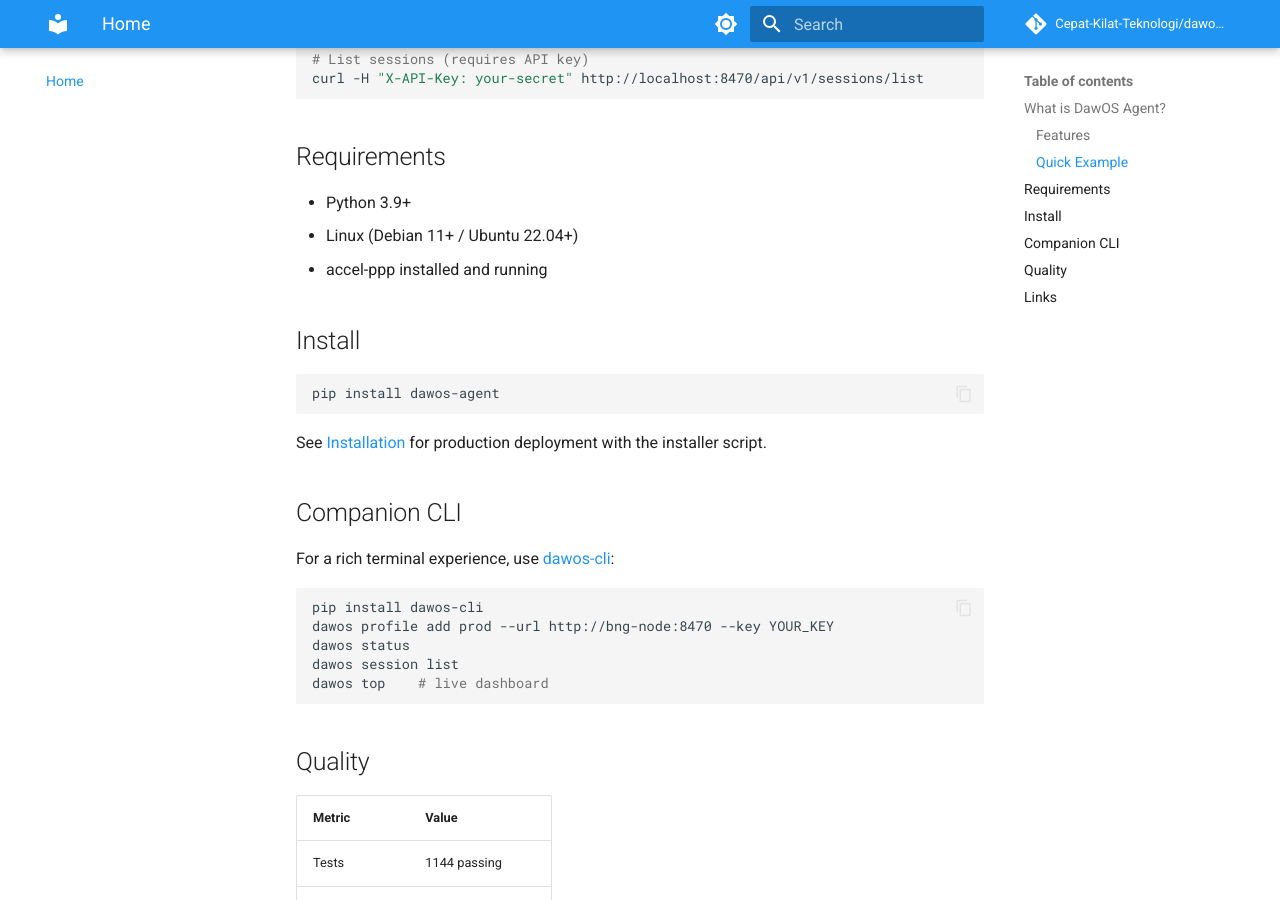
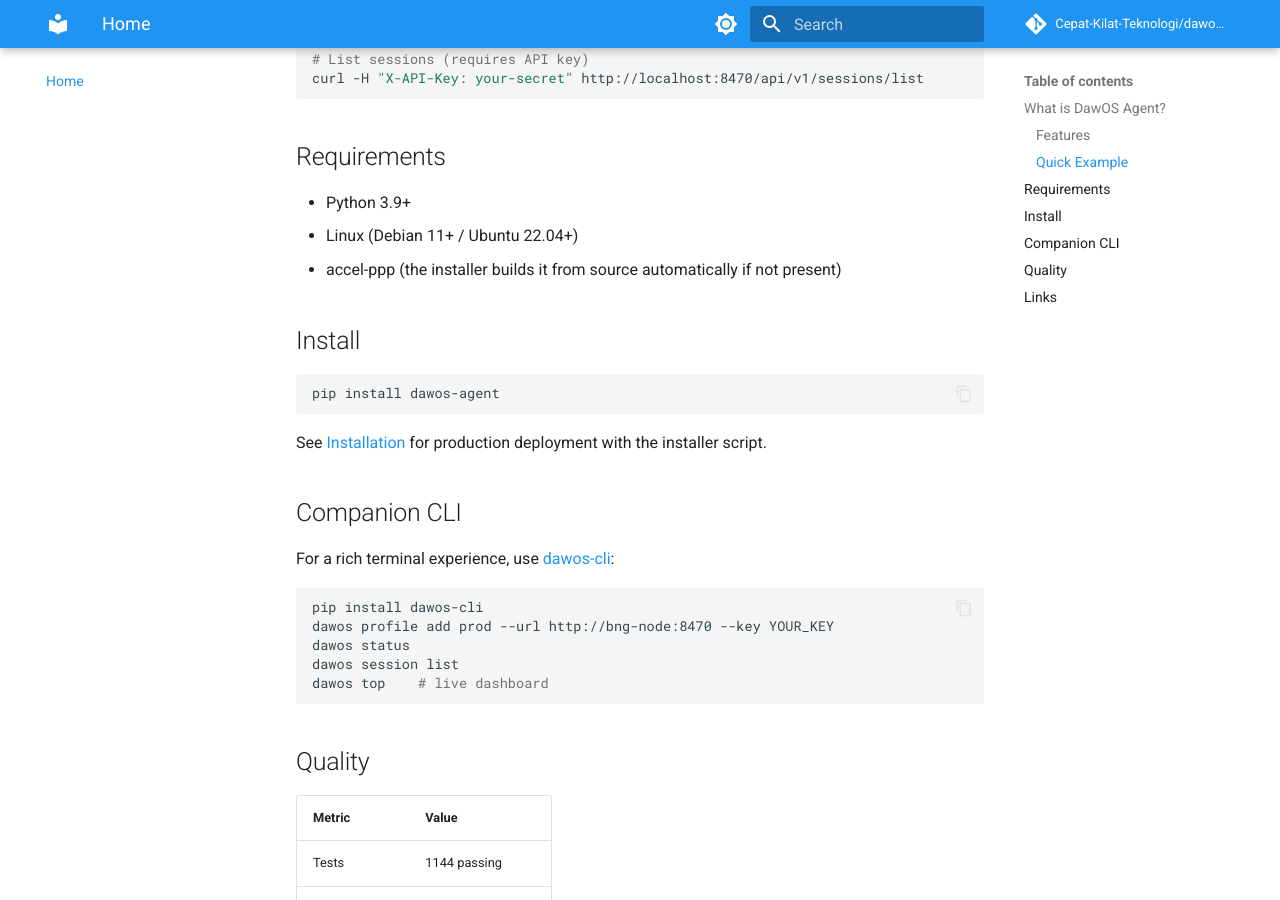
Before and after one commit to Cepat-Kilat-Teknologi/dawos-agent, an MkDocs documentation site: the page built from docs/index.md, in a window 1280 px wide and 900 px high, scrolled down 1224 px. Built offline with MkDocs 1.6.1 and Material for MkDocs 9.7.7, drawn with Linux system fonts in a browser that asks for light colours; comment, search, counter and statistics services are not loaded.

Commit message:
docs: update version references and prerequisites for v0.3.3
- Update health endpoint example responses from 0.3.2 to 0.3.3
  in API reference and monitoring guide
- Fix installer banner version from 0.1.0 to 0.3.3
- Clarify accel-ppp prerequisite: the installer builds it
  automatically from source if not already present

```diff
--- a/docs/index.md
+++ b/docs/index.md
@@ -46,7 +46,7 @@ curl -H "X-API-Key: your-secret" http://localhost:8470/api/v1/sessions/list
 
 - Python 3.9+
 - Linux (Debian 11+ / Ubuntu 22.04+)
-- accel-ppp installed and running
+- accel-ppp (the installer builds it from source automatically if not present)
 
 ## Install
 
```
Also changed, not shown: README.md (+1 -1 lines), docs/api/reference.md (+1 -1 lines), docs/guides/monitoring.md (+1 -1 lines), 1 other file.
